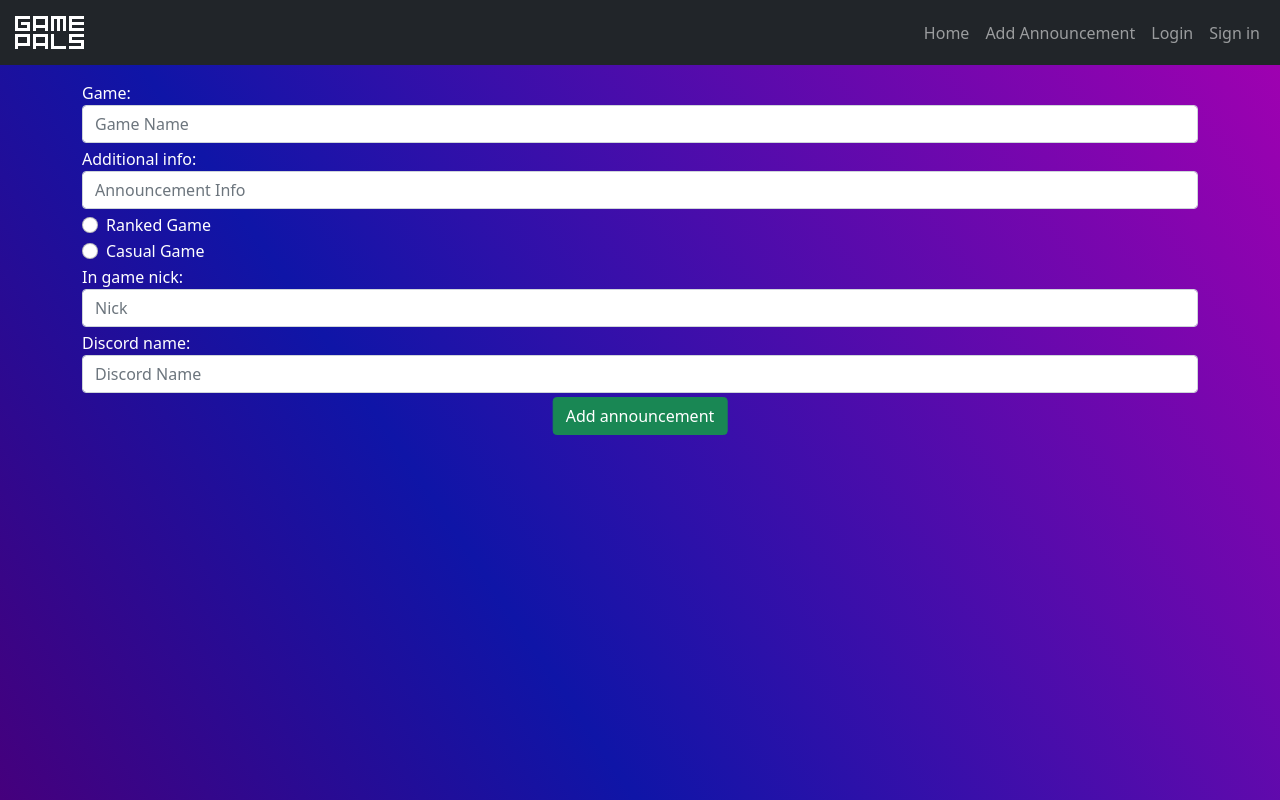
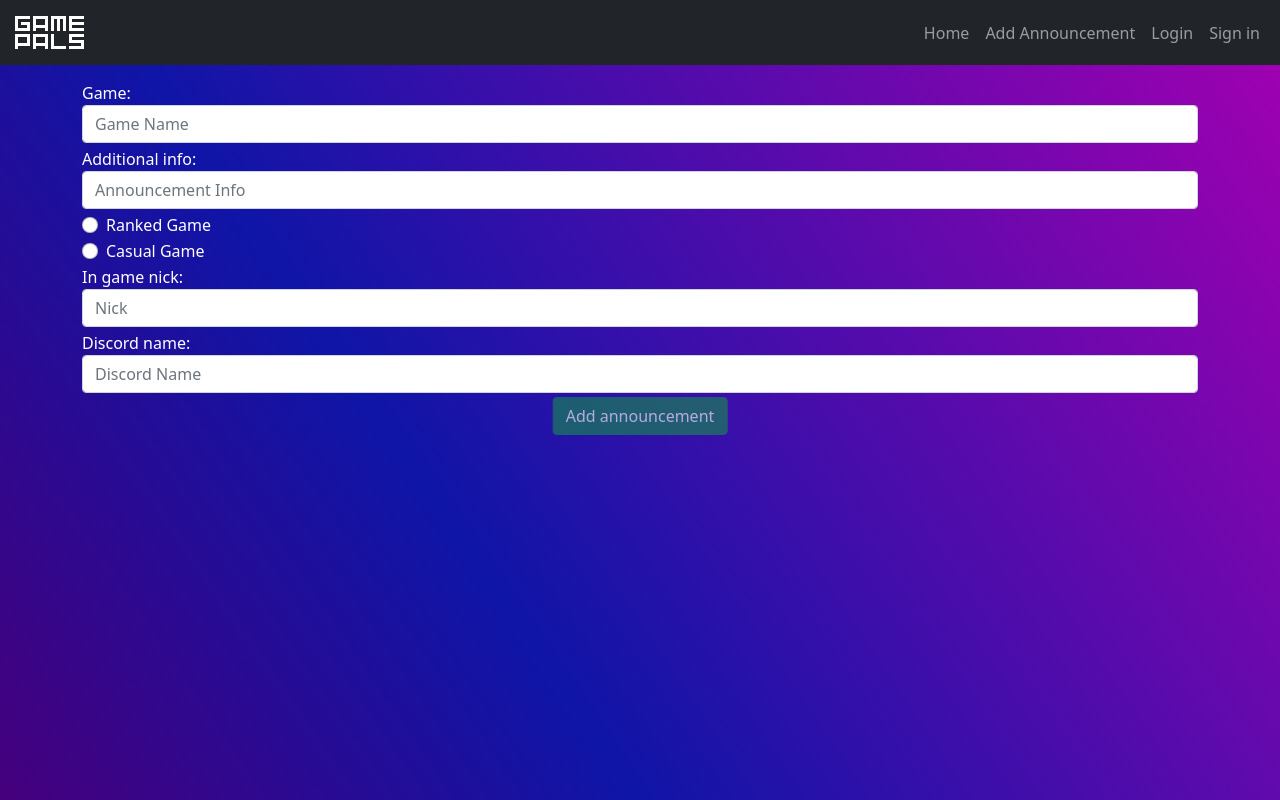
Before and after one commit to game-pals-org/game-pals-client, an Angular app: page /add-announcement in a window 1280 px wide. Built offline with nearby package versions, Linux system fonts and the light colour scheme.

Commit message:
added simple verification

```diff
--- a/src/app/app.module.ts
+++ b/src/app/app.module.ts
@@ -20,7 +20,7 @@ import { SignInComponent } from './components/sign-in/sign-in.component';
     PageNotFoundComponent,
     AddAnnouncementComponent,
     LogInComponent,
-    SignInComponent,
+    SignInComponent
   ],
   imports: [
     BrowserModule,
--- a/src/app/components/add-announcement/add-announcement.component.html
+++ b/src/app/components/add-announcement/add-announcement.component.html
@@ -25,6 +25,6 @@
     <label for="discord-name">Discord name: </label>
     <input id="discord-name" class="form-control mb-1" type="text" placeholder="Discord Name" aria-label=".form-control-sm example" formControlName="discordName">
 
-    <button class="btn btn-success position-absolute start-50 translate-middle-x" type="submit">Add announcement</button>
+    <button class="btn btn-success position-absolute start-50 translate-middle-x" type="submit" [disabled]="!announcementForm.valid">Add announcement</button>
   </form>
 </div>
--- a/src/app/components/add-announcement/add-announcement.component.ts
+++ b/src/app/components/add-announcement/add-announcement.component.ts
@@ -1,6 +1,7 @@
 import { Component, OnInit } from '@angular/core';
-import {FormControl, FormGroup} from "@angular/forms";
+import {FormControl, FormGroup, Validators} from "@angular/forms";
 import {AnnouncementService} from "../../service/announcement.service";
+import {Router} from "@angular/router";
 
 @Component({
   selector: 'app-add-announcement',
@@ -10,14 +11,15 @@ import {AnnouncementService} from "../../service/announcement.service";
 export class AddAnnouncementComponent implements OnInit {
 
   public announcementForm = new FormGroup({
-    gameName: new FormControl(''),
+    gameName: new FormControl('', Validators.required),
     additionalInfo: new FormControl(''),
-    nick: new FormControl(''),
-    discordName: new FormControl(''),
+    nick: new FormControl('', Validators.required),
+    discordName: new FormControl('', Validators.required),
     ranked: new FormControl('')
   });
 
-  constructor(private announcementsService: AnnouncementService) { }
+  constructor(private announcementsService: AnnouncementService,
+              private router: Router) { }
 
   ngOnInit(): void {
   }
@@ -33,6 +35,7 @@ export class AddAnnouncementComponent implements OnInit {
     }
     this.announcementForm.reset();
     this.announcementsService.postAnnouncement(gameName, additionalInfo, nick, discordName, isRanked);
+    this.router.navigate(['/'])
   }
 
 }
--- a/src/app/components/home/home.component.ts
+++ b/src/app/components/home/home.component.ts
@@ -18,7 +18,7 @@ export class HomeComponent implements OnInit {
   public announcements: Announcement[] = [];
 
   constructor(private announcementsService: AnnouncementService) {
-    announcementsService.getAnnouncements().subscribe(
+    announcementsService.getAnnouncementsByDateDsc().subscribe(
       (announcements: Announcement[]) => {
         this.announcements = announcements;
       }
--- a/src/app/components/log-in/log-in.component.html
+++ b/src/app/components/log-in/log-in.component.html
@@ -16,7 +16,7 @@
 
       <button class="btn btn-success position-absolute start-50 translate-middle-x" id="loginBtn" type="submit"
               data-bs-toggle="collapse" data-bs-target="#collapseInfo" aria-expanded="false"
-              aria-controls="collapseInfo">Log In
+              aria-controls="collapseInfo" [disabled]="!loginForm.valid">Log In
       </button>
   </form>
 </div>
--- a/src/app/components/log-in/log-in.component.ts
+++ b/src/app/components/log-in/log-in.component.ts
@@ -1,9 +1,10 @@
 import { Component, OnInit } from '@angular/core';
 import {LoginStateService} from "../../service/login-state.service";
-import {FormControl, FormGroup} from "@angular/forms";
+import {FormControl, FormGroup, Validators} from "@angular/forms";
 import {AccountService} from "../../service/account.service";
 import {LoginRegisterInfo} from "../../model/login-register-info.model";
 import {Observable} from "rxjs";
+import {Router} from "@angular/router";
 
 @Component({
   selector: 'app-log-in',
@@ -15,8 +16,8 @@ export class LogInComponent implements OnInit {
   public message: string = '';
 
   public loginForm = new FormGroup({
-    username: new FormControl(''),
-    password: new FormControl('')
+    username: new FormControl('', Validators.required),
+    password: new FormControl('', Validators.required)
   })
 
   public onSelect () {
@@ -30,6 +31,7 @@ export class LogInComponent implements OnInit {
         if (loginInfo.success){
           this.loginStateService.isLogged = new Observable<boolean>(o => o.next(true));
           this.loginStateService.username = username;
+          this.router.navigate(['/']);
         } else {
           this.loginStateService.isLogged = new Observable<boolean>(o => o.next(false));
         }
@@ -38,7 +40,9 @@ export class LogInComponent implements OnInit {
     )
   }
 
-  constructor(private loginStateService: LoginStateService, private accountService: AccountService) { }
+  constructor(private loginStateService: LoginStateService,
+              private accountService: AccountService,
+              private router: Router) { }
 
   ngOnInit(): void {
   }
--- a/src/app/components/sign-in/sign-in.component.html
+++ b/src/app/components/sign-in/sign-in.component.html
@@ -16,7 +16,7 @@
 
     <button class="btn btn-success position-absolute start-50 translate-middle-x" type="submit"
             data-bs-toggle="collapse" data-bs-target="#collapseInfo" aria-expanded="false"
-            aria-controls="collapseInfo">Sign In
+            aria-controls="collapseInfo" [disabled]="!signingInForm.valid">Sign In
     </button>
   </form>
 </div>
--- a/src/app/components/sign-in/sign-in.component.ts
+++ b/src/app/components/sign-in/sign-in.component.ts
@@ -1,7 +1,8 @@
 import { Component, OnInit } from '@angular/core';
-import {FormControl, FormGroup} from "@angular/forms";
+import {FormControl, FormGroup, Validators} from "@angular/forms";
 import {LoginRegisterInfo} from "../../model/login-register-info.model";
 import {AccountService} from "../../service/account.service";
+import {Router} from "@angular/router";
 
 @Component({
   selector: 'app-sign-in',
@@ -14,8 +15,8 @@ export class SignInComponent implements OnInit {
   public message: string = '';
 
   public signingInForm = new FormGroup({
-    username: new FormControl(''),
-    password: new FormControl('')
+    username: new FormControl('', Validators.required),
+    password: new FormControl('', Validators.required)
   })
 
   public onSelect () {
@@ -23,15 +24,20 @@ export class SignInComponent implements OnInit {
     let registerInfo: LoginRegisterInfo = {success: false, username: '', message: ''};
     this.accountService.registerUser(username, this.signingInForm.value.password).subscribe(
       (loginRegisterInfo: LoginRegisterInfo) => {
-        registerInfo = loginRegisterInfo
+        registerInfo = loginRegisterInfo;
         this.signingInForm.reset();
 
         this.message = registerInfo.message;
+
+        if(registerInfo.success){
+          this.router.navigate(['/', 'log-in']);
+        }
       }
     )
   }
 
-  constructor(private accountService: AccountService) { }
+  constructor(private accountService: AccountService,
+              private router: Router) { }
 
   ngOnInit(): void {
   }
```
